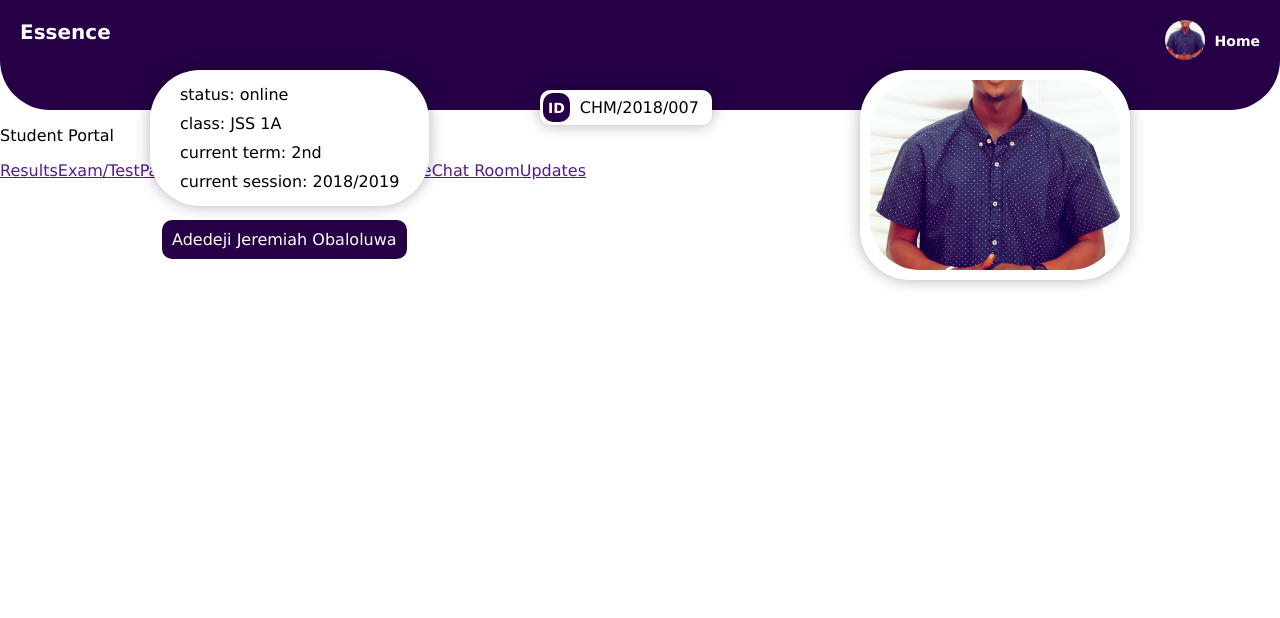
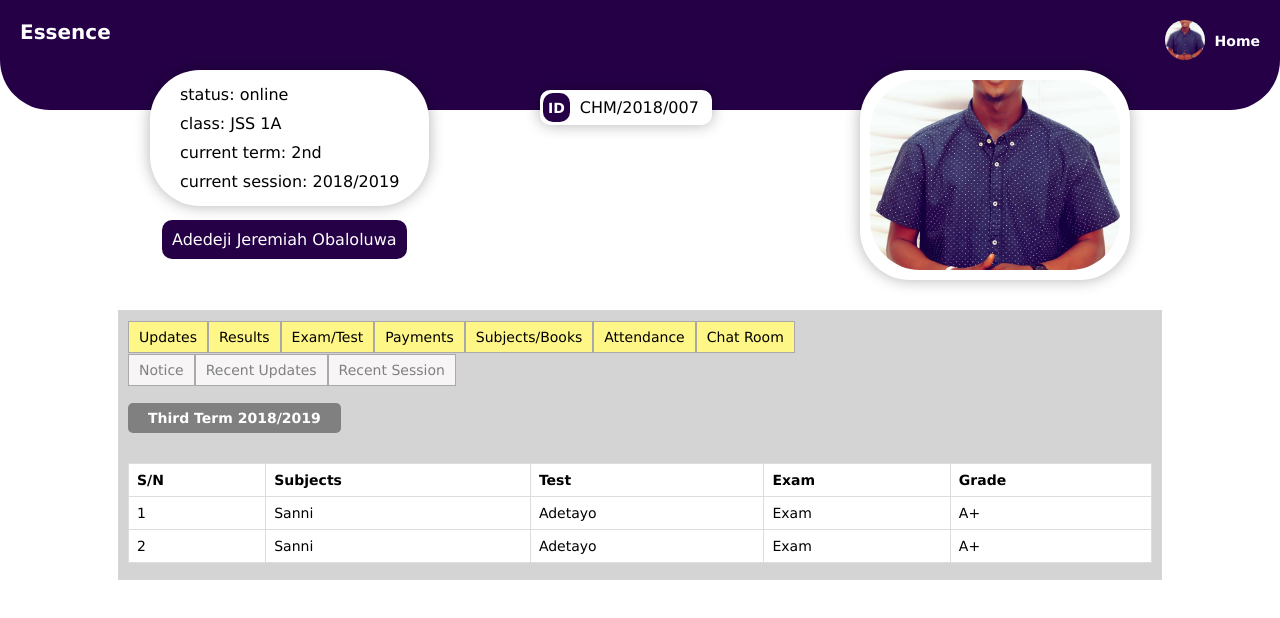
Before and after one commit to drjerry-sys/sdbm, a React (Create React App) app: page /student-portal in a window 1280 px wide. Shown: the top 618 px of the page. Built offline with nearby package versions, Linux system fonts and the light colour scheme.

Commit message:
just commit

```diff
--- a/src/components/pages/StudentPortal/StudentPortal.jsx
+++ b/src/components/pages/StudentPortal/StudentPortal.jsx
@@ -1,26 +1,107 @@
-import React from 'react';
+import React, { useState } from 'react';
 import Navbar from '../../Navbar/Navbar';
 import { Link } from 'react-router-dom';
+import './StudentPortal.scss';
 
 const StudentPortal = () => {
+
+    const [optionSelected, setOptionSelected] = useState('updt');
+
+    const handleSelect = (value) => {
+        setOptionSelected(value)
+    }
+
     return (
-        <div className="studentPortal">
+        <>
             <Navbar portalType="student" />
-            <div className="portalTitle">
-                <p>Student Portal</p>
-            </div>
-            <div className="portalOptions">
-                <div className="buttonsGroup">
-                    <Link className="groupBtn">Results</Link>
-                    <Link className="groupBtn">Exam/Test</Link>
-                    <Link className="groupBtn">Payments</Link>
-                    <Link className="groupBtn">Subjects/Books</Link>
-                    <Link className="groupBtn">Attendance</Link>
-                    <Link className="groupBtn">Chat Room</Link>
-                    <Link className="groupBtn">Updates</Link>
+            <div className="studentPortal">
+                {/* <div className="portalTitle">
+                    <p>Student Portal</p>
+                </div> */}
+                <div className="portalOptions">
+                    <div className="buttonsGroup">
+                        <Link to="/student-portal/updates" onClick={() => handleSelect('updt')} className="groupBtn">Updates</Link>
+                        <Link to="/student-portal/results" onClick={() => handleSelect('res')} className="groupBtn">Results</Link>
+                        <Link to="/student-portal/cbt" onClick={() => handleSelect('cbt')} className="groupBtn">Exam/Test</Link>
+                        <Link to="/student-portal/payment" onClick={() => handleSelect('pay')} className="groupBtn">Payments</Link>
+                        <Link to="/student-portal/subjects" onClick={() => handleSelect('sub')} className="groupBtn">Subjects/Books</Link>
+                        <Link to="/student-portal/attendance" onClick={() => handleSelect('attend')} className="groupBtn">Attendance</Link>
+                        <Link to="/student-portal/chat" onClick={() => handleSelect('chat')} className="groupBtn">Chat Room</Link>
+                    </div>
+                    <div className="portalSubOptions">
+                        {
+                            optionSelected === 'res' ? (
+                                <>
+                                    <Link className="subLink">All Results</Link >
+                                    <Link className="subLink">Recent Term</Link >
+                                    <Link className="subLink">Recent Session</Link >
+                                </>
+                            ) : optionSelected === 'cbt' ? (
+                                <>
+                                    <Link className="subLink">All Results</Link>
+                                    <Link className="subLink">Recent Term</Link>
+                                    <Link className="subLink">Recent Session</Link>
+                                </>
+                            ) : optionSelected === 'pay' ? (
+                                <>
+                                    <Link className="subLink">All Results</Link>
+                                    <Link className="subLink">Recent Term</Link>
+                                    <Link className="subLink">Recent Session</Link>
+                                </>
+                            ) : optionSelected === 'sub' ? (
+                                <>
+                                    <Link className="subLink">All Results</Link>
+                                    <Link className="subLink">Recent Term</Link>
+                                    <Link className="subLink">Recent Session</Link>
+                                </>
+                            ) : optionSelected === 'attend' ? (
+                                <>
+                                    <Link className="subLink">All Results</Link>
+                                    <Link className="subLink">Recent Term</Link>
+                                    <Link className="subLink">Recent Session</Link>
+                                </>
+                            ) : optionSelected === 'chat' ? (
+                                <>
+                                    <Link className="subLink">All Results</Link>
+                                    <Link className="subLink">Recent Term</Link>
+                                    <Link className="subLink">Recent Session</Link>
+                                </>
+                            ) : optionSelected === 'updt' ? (
+                                <>
+                                    <Link className="subLink">Notice</Link>
+                                    <Link className="subLink">Recent Updates</Link>
+                                    <Link className="subLink">Recent Session</Link>
+                                </>
+                            ) : ''
+                        }
+                    </div>
+                    <span className="currentTitle">Third Term 2018/2019</span>
+                    <table>
+                        <tr>
+                            <th>S/N</th>
+                            <th>Subjects</th>
+                            <th>Test</th>
+                            <th>Exam</th>
+                            <th>Grade</th>
+                        </tr>
+                        <tr>
+                            <td>1</td>
+                            <td>Sanni</td>
+                            <td>Adetayo</td>
+                            <td>Exam</td>
+                            <td>A+</td>
+                        </tr>
+                        <tr>
+                            <td>2</td>
+                            <td>Sanni</td>
+                            <td>Adetayo</td>
+                            <td>Exam</td>
+                            <td>A+</td>
+                        </tr>
+                    </table>
                 </div>
             </div>
-        </div>
+        </>
      );
 }
 
--- a/src/components/pages/StudentPortal/StudentPortal.scss
+++ b/src/components/pages/StudentPortal/StudentPortal.scss
@@ -1,9 +1,70 @@
 .studentPortal {
-    .portalTitle {
+    display: flex;
+    width: 80vw;
+    margin: auto;
+    margin-top: 200px;
+    background-color: rgb(212, 212, 212);
+    padding: 10px 10px;
+
+    .portalOptions {
+        padding: 7px 0 ;
         width: 100%;
 
-        p {
-            text-align: center;
+        .buttonsGroup {
+            .groupBtn {
+                padding: 7px 10px;
+                text-decoration: none;
+                font-size: 14px;
+                font-weight: 500;
+                background-color: #FFF688;
+                color: #000;
+                border: 1px solid darkgray;
+            }
+        }
+
+        .portalSubOptions {
+            padding: 14px 0px;
+
+            .subLink {
+                text-decoration: none;
+                border: 1px solid darkgray;
+                font-size: 14px;
+                padding: 7px 10px;
+                background-color: rgb(247, 245, 245);
+                font-weight: 500;
+                color: gray;
+            }
         }
     }
+
+    .currentTitle {
+        padding: 7px 20px;
+        border-radius: 5px;
+        background-color: gray;
+        font-weight: 800;
+        width: fit-content;
+        color: white;
+        line-height: 50px;
+        margin: auto;
+        font-size: 14px;
+    }
+
+    table {
+        font-family: arial, sans-serif;
+        border-collapse: collapse;
+        width: 100%;
+        margin-top: 20px;
+        font-size: 14px;
+    }
+
+    td, th {
+        border: 1px solid #dddddd;
+        text-align: left;
+        padding: 8px;
+        background-color: #fff;
+    }
+
+    tr:nth-child(even) {
+        background-color: #dddddd;
+    }
 }
```
